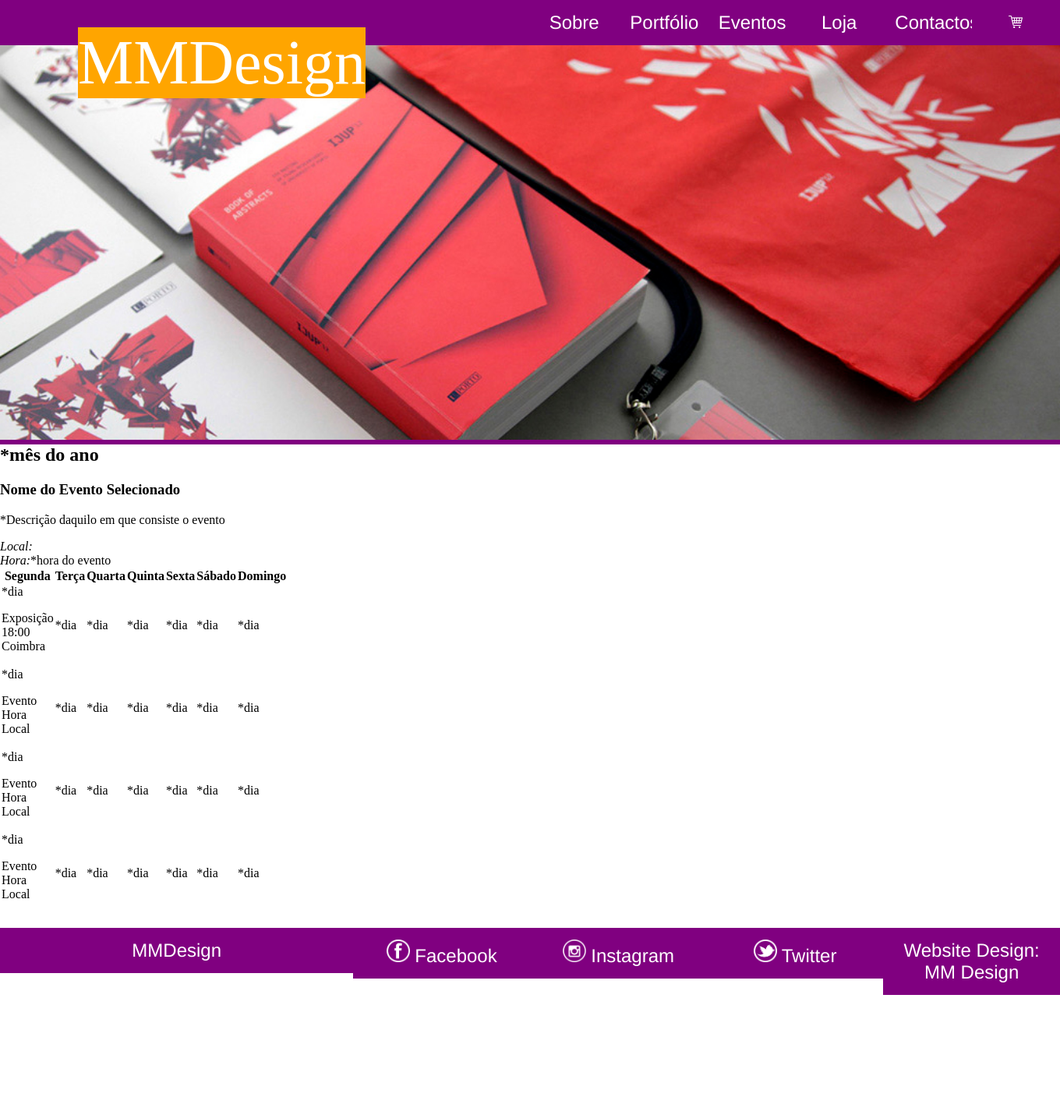
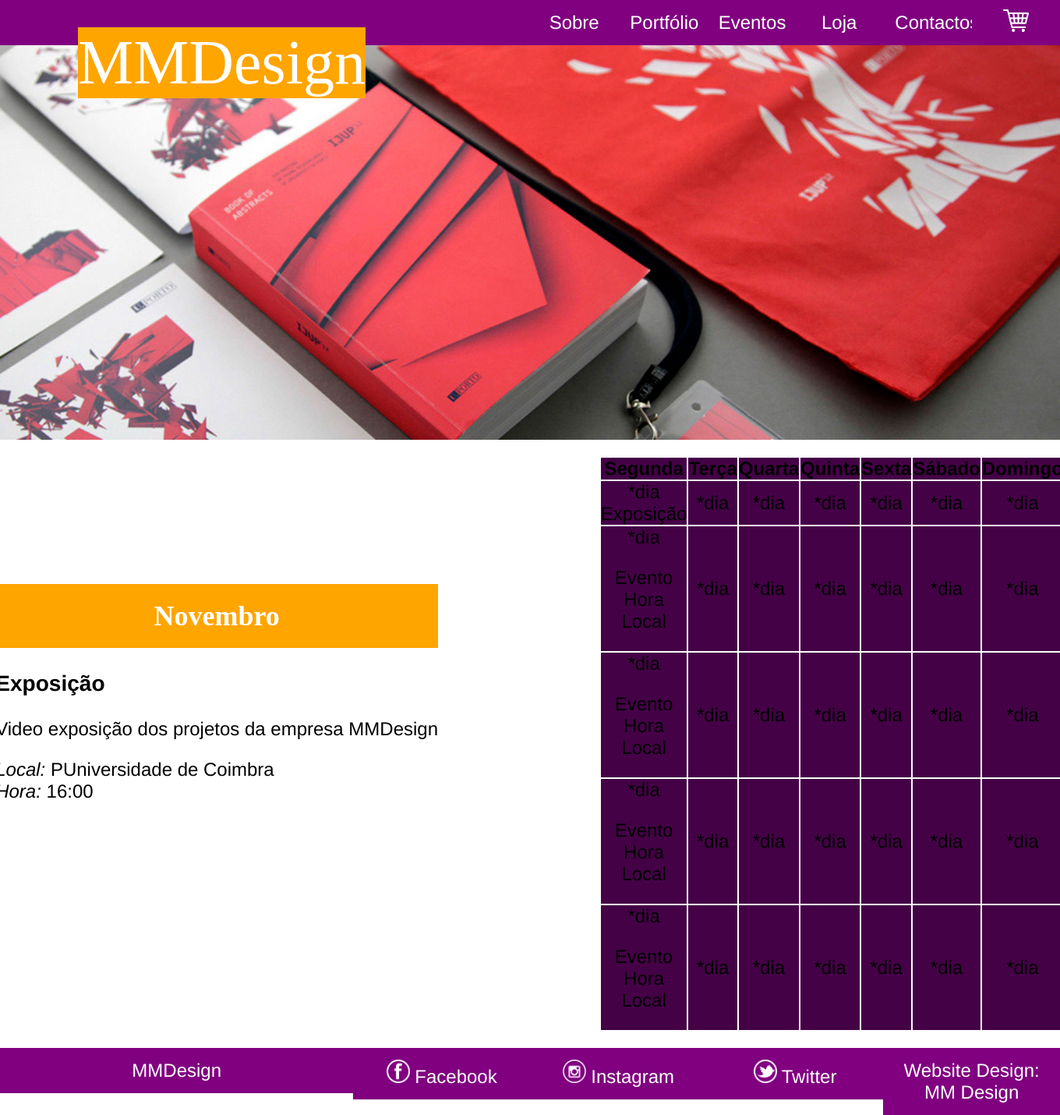
Before and after one commit to MadalenaSousa/ProjectTI, a PHP site: page /eventos.html in a window 1360 px wide. Shown: the whole page at 78% size. Before the commit the page ends 1276 px from the top, so only its background shows below. Run offline with PHP 8.4, Linux system fonts and the light colour scheme.

Commit message:
Working on events page

```diff
--- a/css/style.css
+++ b/css/style.css
@@ -17,7 +17,9 @@ body, html {
     z-index: 3;
 }
 
-body * {
+/*Grelha flexível geral*/
+
+.grid * {
     box-sizing: border-box;
     padding: 0;
 }
@@ -49,6 +51,10 @@ a {
     background-color: purple;
 }
 
+#carrinho {
+    padding: 9.5px;
+}
+
 .img-video {
     padding: 0;
 }
@@ -56,6 +62,10 @@ a {
 [class*='col-'].empty::after {
     content:'';
     margin-left: calc(60px + 20px);
+}
+
+nav span:not(.empty):hover {
+    background-color: #440146;
 }
 
 .col-2 {
@@ -90,59 +100,52 @@ a {
 }
 .col-12 {
     width: calc(calc(100% / 12) * 12);
+    background-color: white;
 }
 
-/*a {
-    color: inherit;
-    text-decoration: none;
+/*Calendário*/
+
+.info {
+    display: inline-block;
+    position: relative;
+    bottom: 300px;
+    right:100px;
+    color: black;
 }
 
-nav {
-    position: fixed;
-    top: 0px;
-    right: 0px;
-
-    width: 75%;
-    height:50px;
-
-    background-color: purple;
-
-    z-index: 2;
+#mes {
+    background-color: orange;
+    color: white;
+    font-family: "OCR A Std";
+    padding: 20px;
 }
 
-nav ul li {
-    display: inline-block;
-
-    width: calc(3% - 1%);
-    height: 50px;
-
-    margin-left: 300px;
-    padding: 10px;
-
-    color: white;
-    text-align: center;
+.info>div {
+    text-align: left;
 }
 
-nav ul li a {
+.calendario {
     display: inline-block;
-
-    line-height: 2em;
-    color: white;
-    font-family: Helvetica;
-    font-size: 18pt;
+    position: relative;
+    left:100px;
+    color: black;
 }
 
-nav ul {
-    list-style-type: none;
+.grid .grid .row {
+    content: ' ';
+    clear: both;
+    margin: 0;
+    background-color: #440146;
 }
 
-video {
-    position: absolute;
-    right: 0;
-    bottom: 0;
-
-    min-width: 100%;
-    min-height: 100%;
-
-    z-index: 1;
-}*/
+.grid .grid [class*='col-'] {
+    float: left;
+    width: calc(100% / 12);
+    color: white;
+    font-family: "Helvetica";
+    font-size: 18pt;
+    text-align: center;
+    padding: 15px;
+    margin: 0;
+    background-color: purple;
+}
--- a/eventos.html
+++ b/eventos.html
@@ -6,6 +6,7 @@
     <link rel="stylesheet" href="css/style.css">
 </head>
 <body>
+<div class="grid">
 <header>
 
     <!--Logo com link para a página principal-->
@@ -17,27 +18,27 @@
 
     <!--Links de  Navegação-->
     <nav>
-        <ul class="row">
-            <li class="col-6 empty"> </li>
-            <li class="col-1"><a href="sobre.html">
+        <div class="row">
+            <span class="col-6 empty"></span>
+            <a href="sobre.html"><span class="col-1">
                 Sobre
-            </a></li>
-            <li class="col-1"><a href="portfolio.html">
+            </span></a>
+            <a href="portfolio.html"><span class="col-1">
                 Portfólio
-            </a></li>
-            <li class="col-1"><a href="eventos.html">
+            </span></a>
+            <a href="eventos.html"><span class="col-1">
                 Eventos
-            </a></li>
-            <li class="col-1"><a href="loja.html">
+            </span></a>
+            <a href="loja.html"><span class="col-1">
                 Loja
-            </a></li>
-            <li class="col-1"><a href="contactoselocalizacao.html">
+            </span></a>
+            <a href="contactoselocalizacao.html"><span class="col-1">
                 Contactos
-            </a></li>
-            <li class="col-1"><a href="carrinho.html">
-                <img src="imagens/carrinho.png" alt="Carrinho de Compras" height="18pt">
-            </a></li>
-        </ul>
+            </span></a>
+            <a href="carrinho.html"><span class="col-1" id="carrinho">
+                <img src="imagens/carrinho.png" alt="Carrinho de Compras" height="33px">
+            </span></a>
+        </div>
     </nav>
 
     <!--Imagens do SlideShow-->
@@ -51,24 +52,24 @@
     </div>
 </header>
 
-<main>
+<main class="row">
 
     <!--Calendário com Eventos (Eventos podem ser postos em qualquer lugar)-->
-    <section>
-        <div>
-            <h1>*mês do ano</h1>
+    <section class="col-12">
+        <div class="info">
+            <h1 id="mes">Novembro</h1>
 
             <div>
-                <h3>Nome do Evento Selecionado</h3>
-                <p>*Descrição daquilo em que consiste o evento</p>
-                <em>Local:</em> <a href="*link google maps do Local"></a><br>
-                <em>Hora:</em>*hora do evento<br>
+                <h3>Exposição</h3>
+                <p>Video exposição dos projetos da empresa MMDesign</p>
+                <em>Local: </em><a href="*link google maps do Local">PUniversidade de Coimbra</a><br>
+                <em>Hora: </em>16:00<br>
             </div>
         </div>
 
-        <div>
-            <table>
-                <tr>
+        <div class="calendario">
+            <table class="grid">
+                <tr class="row">
                     <th>Segunda</th>
                     <th>Terça</th>
                     <th>Quarta</th>
@@ -77,15 +78,11 @@
                     <th>Sábado</th>
                     <th>Domingo</th>
                 </tr>
-                <tr>
+                <tr class="row">
                     <td>
                         *dia
                         <div>
-                            <ul>
-                                <li>Exposição</li>
-                                <li>18:00</li>
-                                <li>Coimbra</li>
-                            </ul>
+                            <span>Exposição</span>
                         </div>
                     </td>
                     <td>*dia</td>
@@ -95,7 +92,7 @@
                     <td>*dia</td>
                     <td>*dia</td>
                 </tr>
-                <tr>
+                <tr class="row">
                     <td>
                         *dia
                         <div>
@@ -113,7 +110,7 @@
                     <td>*dia</td>
                     <td>*dia</td>
                 </tr>
-                <tr>
+                <tr class="row">
                     <td>
                         *dia
                         <div>
@@ -131,7 +128,25 @@
                     <td>*dia</td>
                     <td>*dia</td>
                 </tr>
-                <tr>
+                <tr class="row">
+                    <td>
+                        *dia
+                        <div>
+                            <ul>
+                                <li>Evento</li>
+                                <li>Hora</li>
+                                <li>Local</li>
+                            </ul>
+                        </div>
+                    </td>
+                    <td>*dia</td>
+                    <td>*dia</td>
+                    <td>*dia</td>
+                    <td>*dia</td>
+                    <td>*dia</td>
+                    <td>*dia</td>
+                </tr>
+                <tr class="row">
                     <td>
                         *dia
                         <div>
@@ -181,6 +196,6 @@
 
     <span class="col-2">Website Design: MM Design</span>
 </footer>
-
+</div>
 </body>
 </html>
```
Also changed, not shown: Portfolio.html (+18 -17 lines), artigo.html (+18 -16 lines), contactoselocalizacao.html (+18 -16 lines), index.html (+19 -17 lines), loja.html (+23 -21 lines), pagamento.html (+18 -16 lines), sobre.html (+18 -17 lines).
